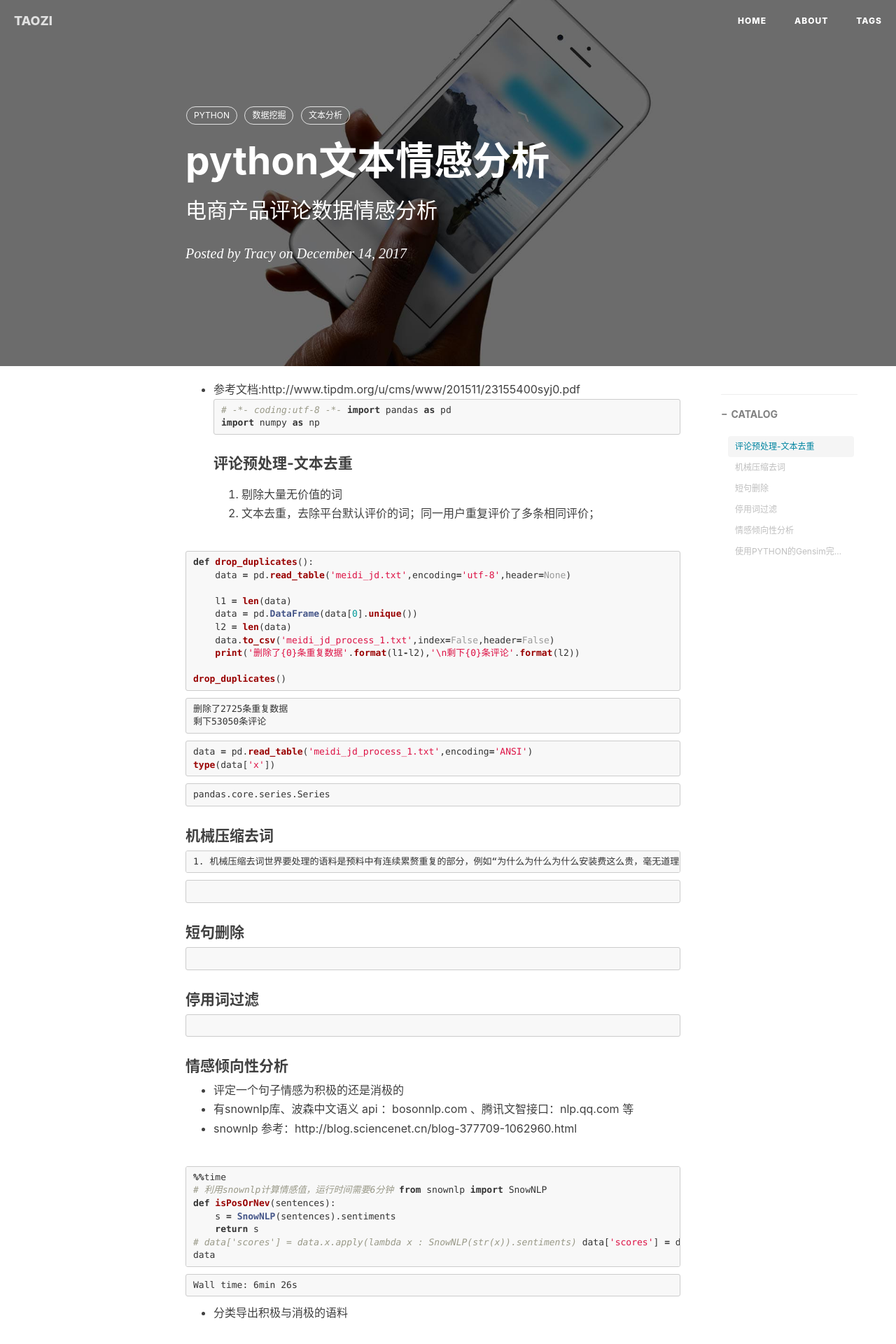
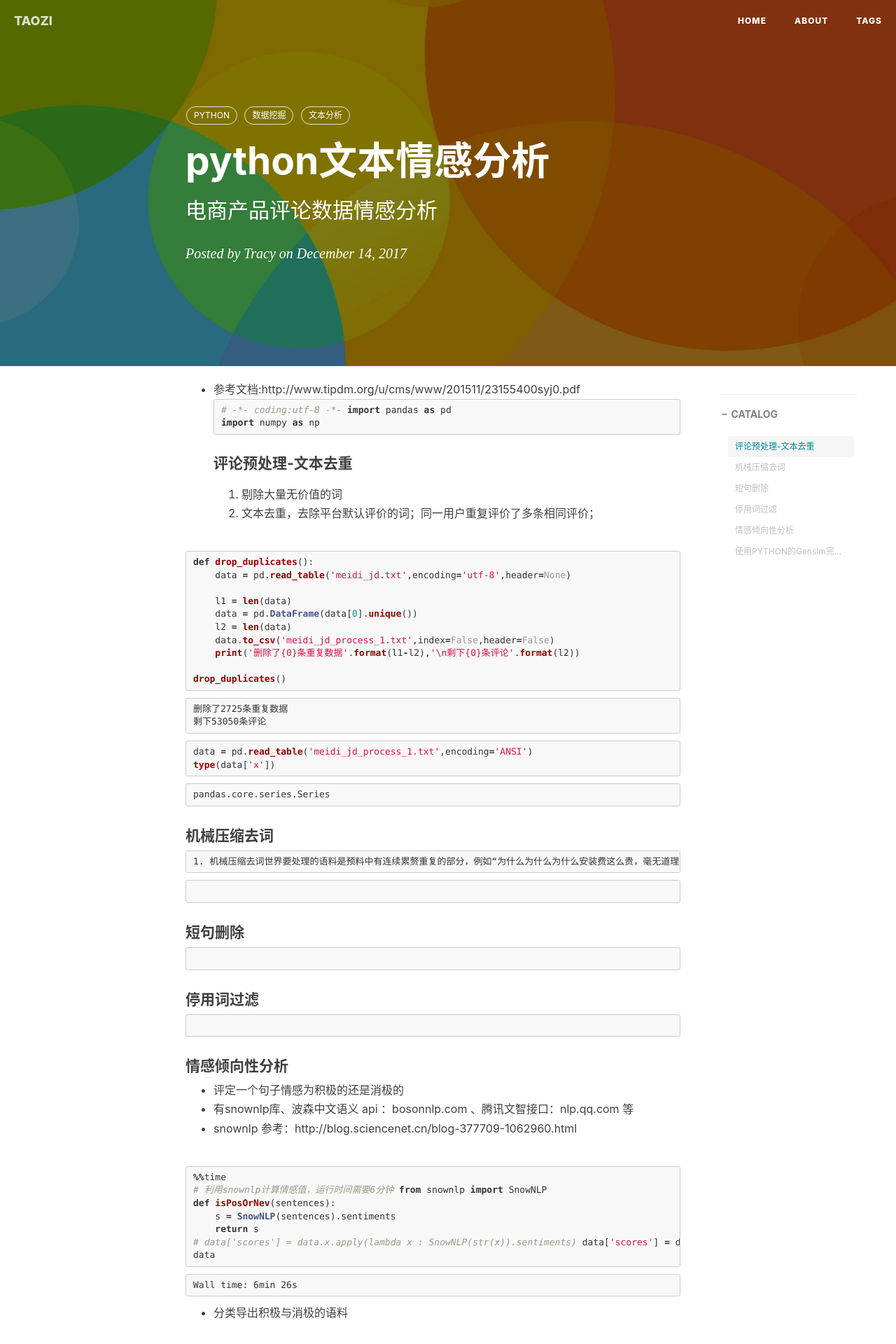
Before and after one commit to Z-Tracy/Z-Tracy.github.io, a Jekyll site: the page built from _posts/2017-12-14-电商产品评论数据情感分析.md, in a window 1280 px wide. Shown: the top 1920 px of the page at 70% size. Built offline with Jekyll 4.4.1, drawn with Linux system fonts in a browser that asks for light colours; nearby versions of some CDN libraries; comment, search, counter and statistics services are not loaded.

Commit message:
Update 2017-12-14-电商产品评论数据情感分析.md

```diff
--- a/_posts/2017-12-14-电商产品评论数据情感分析.md
+++ b/_posts/2017-12-14-电商产品评论数据情感分析.md
@@ -4,7 +4,7 @@ title:      python文本情感分析
 subtitle:   电商产品评论数据情感分析
 date:       2017-12-14
 author:     Tracy
-header-img: img/post-bg-ios9-web.jpg
+header-img: img/post-bg-miui6.jpg
 catalog: true
 tags:
     - PYTHON
```
